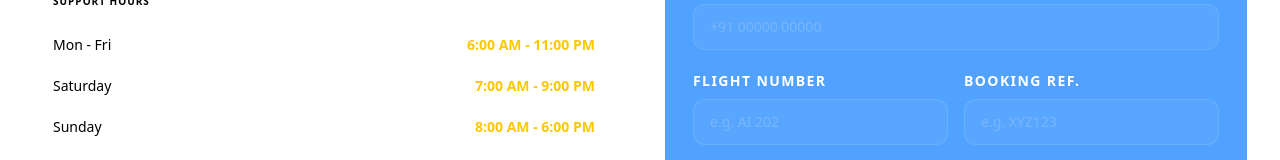
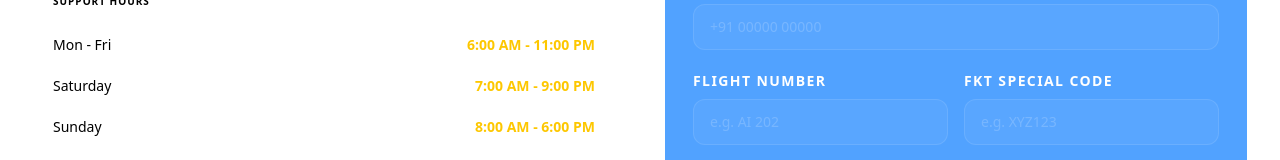
Before and after one commit to nikhilchauhan0105-source/flightkt, a Next.js app: page /contact in a window 1280 px wide. Shown: the part 1092-1252 px from the top of the page. Built offline with nearby package versions, Linux system fonts and the light colour scheme.

Commit message:
changes in form

```diff
--- a/src/app/compnents/Treveller.tsx
+++ b/src/app/compnents/Treveller.tsx
@@ -75,7 +75,7 @@ function TravelerClassSelector() {
 
       {/* Dropdown */}
       {isOpen && (
-        <div className="absolute   right-0 top-full mt-2 bg-white rounded-lg shadow-lg/50 border border-gray-200 p-6 z-50 w-[700px]">
+        <div className="absolute   right-0 top-full mt-2 bg-white rounded-lg shadow-lg/50 border border-gray-200 p-6 z-50 w-full max-w-175">
           {/* Adults */}
           <div className="mb-6">
             <div className="font-semibold text-black text-sm mb-1">
--- a/src/app/contact/page.tsx
+++ b/src/app/contact/page.tsx
@@ -33,11 +33,11 @@ const contacts = [
     iconBg: "bg-violet-500/70",
     title: "Email Support",
     desc: "For non-urgent queries, documentation and refund requests. Reply within 4–6 hours.",
-    link: "mailto:deenutravels777@gmail.com",
+    link: "mailto:support.ptravels@gmail.com?subject=Flight Booking&body=Hello I want to book a flight",
     linkLabel: "support@deenutravels.com",
     hoverBorder: "hover:border-violet-400/50",
     linkColor: "text-violet-300",
-    external: false,
+    external: true,
   },
 ];
 
@@ -331,7 +331,7 @@ const handleSubmit = async (e: React.FormEvent<HTMLFormElement>) => {
                 />
               </div>
               <div>
-                <label className={label}>Booking Ref.</label>
+                <label className={label}>FKT Special CODE</label>
                 <input
                   type="text"
                   name="bookingRef"
```
Also changed, not shown: src/app/compnents/FlightDetails.tsx (+1 -36 lines).
